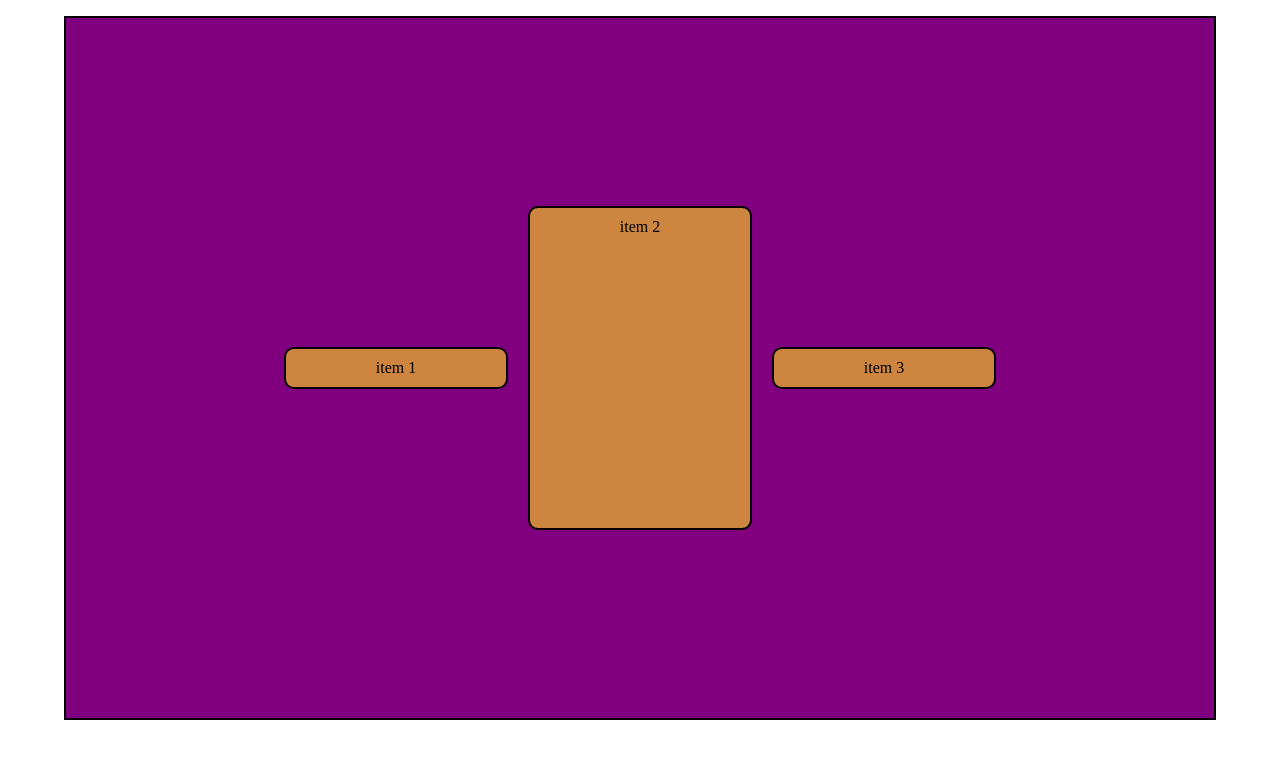
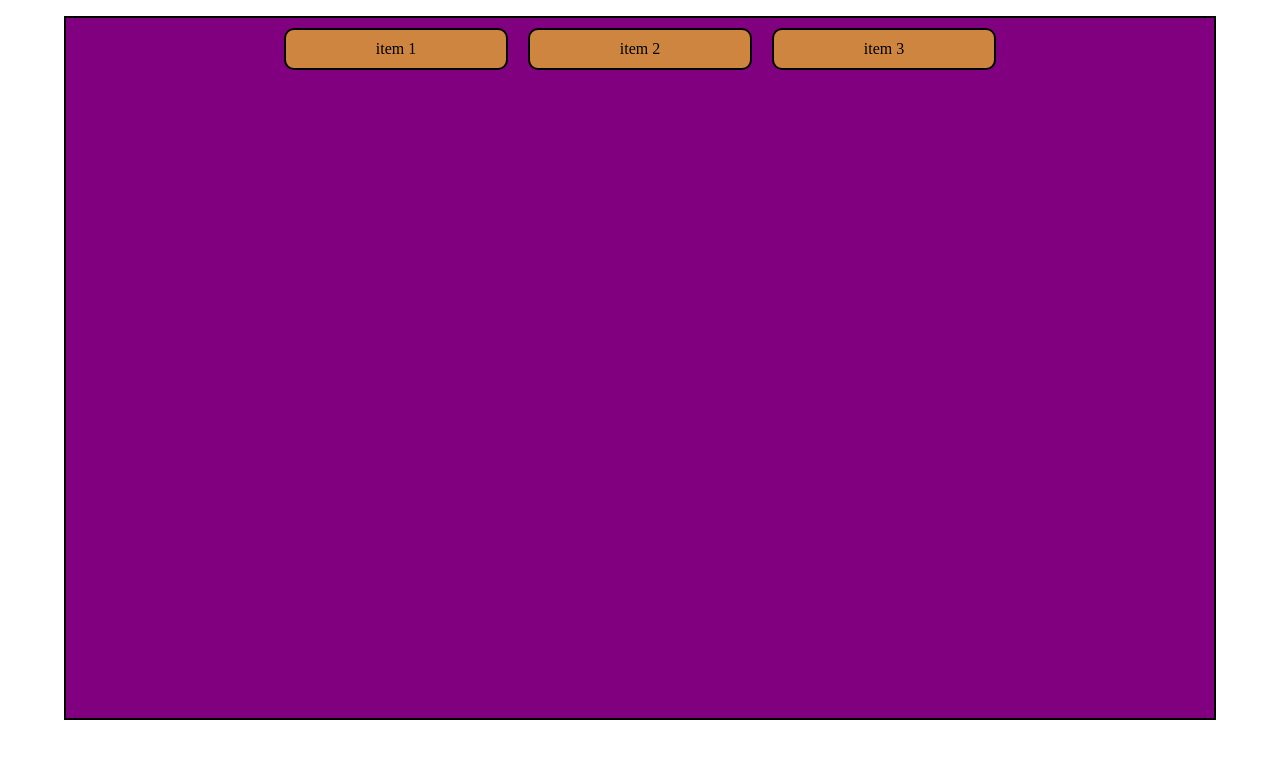
Before and after one commit to Danielacvd/basic-front, a plain HTML site: page css-flexBox/index.html in a window 1280 px wide. Drawn offline with Linux system fonts and the light colour scheme.

Commit message:
ADD: align-content

```diff
--- a/css-flexBox/index.html
+++ b/css-flexBox/index.html
@@ -11,7 +11,7 @@
 
     <div class="border padre flex-container h-700">
         <div class="item">item 1</div>
-        <div class="item h-300">item 2</div>
+        <div class="item">item 2</div>
         <div class="item">item 3</div>
     </div>
 
--- a/css-flexBox/style.css
+++ b/css-flexBox/style.css
@@ -29,6 +29,7 @@
     flex-wrap: wrap;
     justify-content: center;
     align-items: center;
+    align-content: space-between;
 }
 
 .h-700{
```
